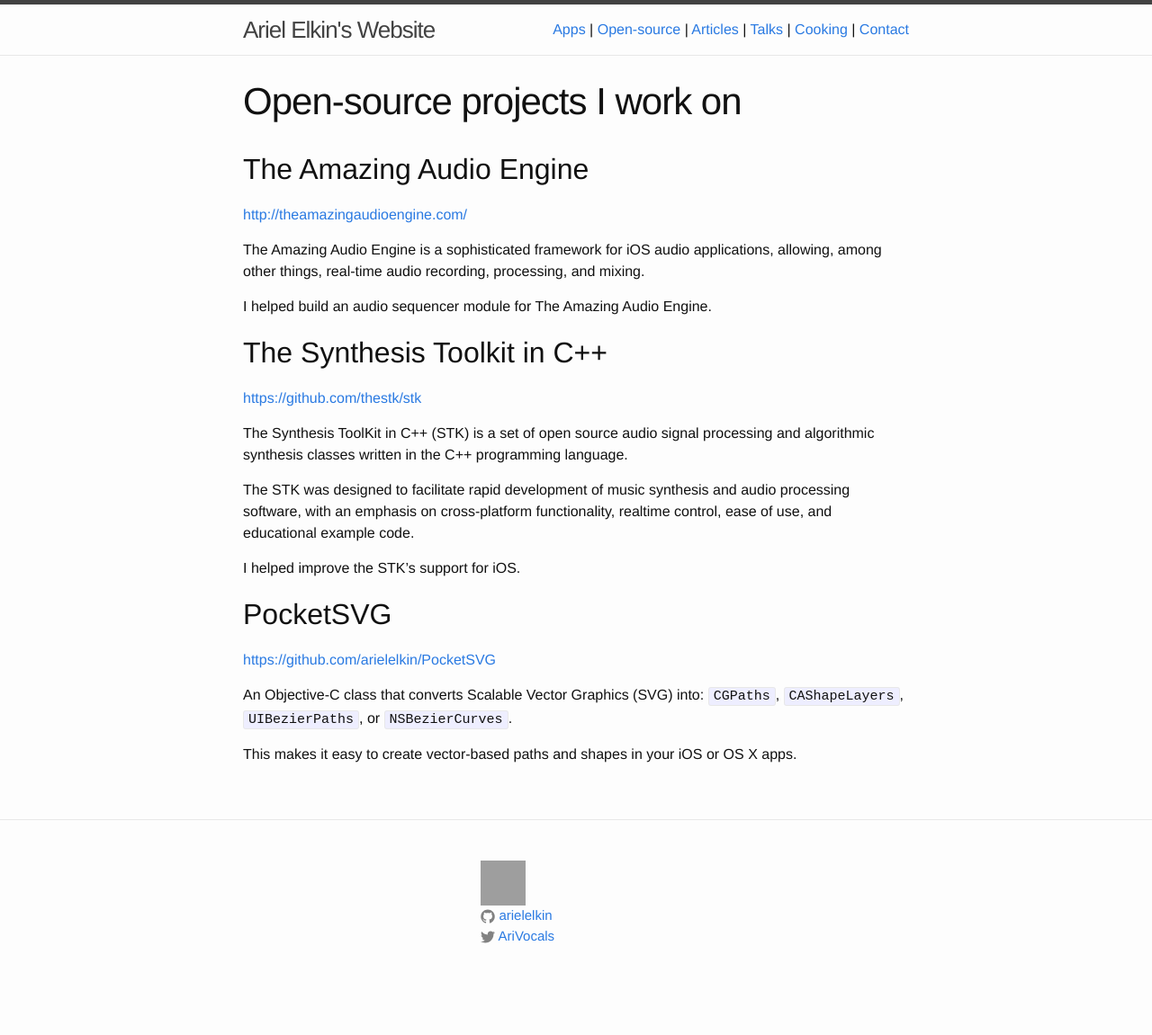
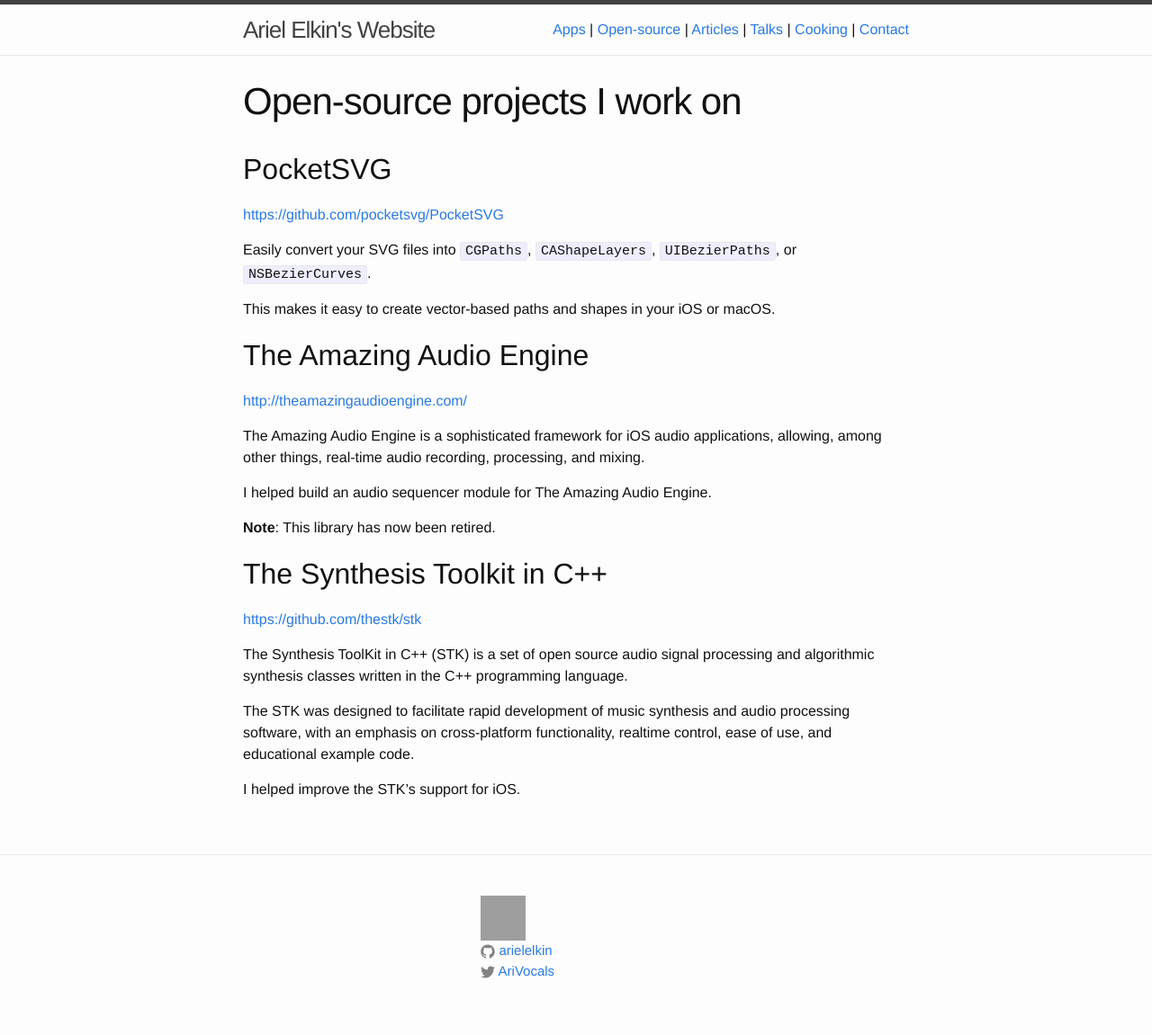
Before and after one commit to arielelkin/site_source, a Jekyll site: the page built from open-source.markdown, in a window 1280 px wide. Shown: the whole page at 90% size. Built offline with Jekyll 4.4.1, drawn with Linux system fonts in a browser that asks for light colours; before the commit the page ends 1112 px from its top, so only the background shows below that; grey boxes are pictures that could not be loaded.

Commit message:
update open-source projects

```diff
--- a/open-source.markdown
+++ b/open-source.markdown
@@ -6,6 +6,15 @@ sharing: false
 footer: false
 ---
 
+## PocketSVG
+
+[https://github.com/pocketsvg/PocketSVG](https://github.com/pocketsvg/PocketSVG)
+
+Easily convert your SVG files into  `CGPaths`, `CAShapeLayers`, `UIBezierPaths`, or `NSBezierCurves`.
+
+This makes it easy to create vector-based paths and shapes in your iOS or macOS.
+
+
 ## The Amazing Audio Engine
 
 [http://theamazingaudioengine.com/](http://theamazingaudioengine.com/)
@@ -13,6 +22,8 @@ footer: false
 The Amazing Audio Engine is a sophisticated framework for iOS audio applications, allowing, among other things, real-time audio recording, processing, and mixing.
 
 I helped build an audio sequencer module for The Amazing Audio Engine.
+
+**Note**: This library has now been retired.
 
 
 ## The Synthesis Toolkit in C++
@@ -24,11 +35,3 @@ The Synthesis ToolKit in C++ (STK) is a set of open source audio signal processi
 The STK was designed to facilitate rapid development of music synthesis and audio processing software, with an emphasis on cross-platform functionality, realtime control, ease of use, and educational example code.
 
 I helped improve the STK's support for iOS.
-
-## PocketSVG
-
-[https://github.com/arielelkin/PocketSVG](https://github.com/arielelkin/PocketSVG)
-
-An Objective-C class that converts Scalable Vector Graphics (SVG) into: `CGPaths`, `CAShapeLayers`, `UIBezierPaths`, or `NSBezierCurves`.
-
-This makes it easy to create vector-based paths and shapes in your iOS or OS X apps.
```
